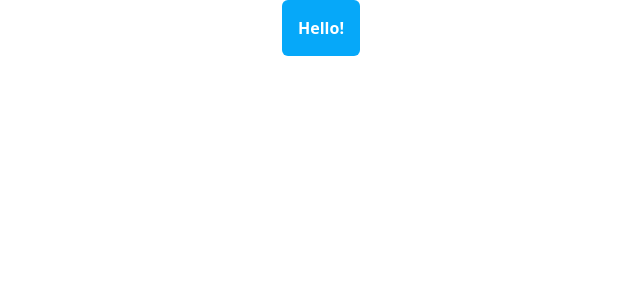
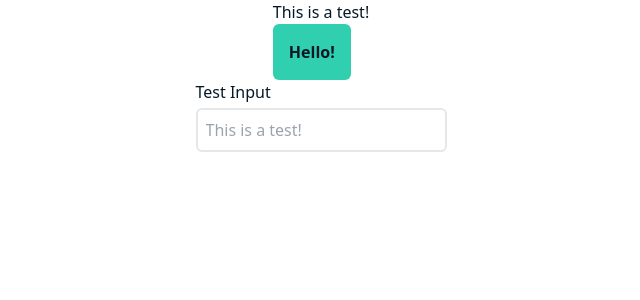
Before and after one commit to kevinanielsen/shurtle, a React (Vite) app in the folder frontend/: page / in a window 1280 px wide. Shown: the top 300 px of the page, without its empty margins (319-959 px from the left). Built offline with nearby package versions, Linux system fonts and the light colour scheme.

Commit message:
build: add input component

```diff
--- a/frontend/dev-dist/sw.js
+++ b/frontend/dev-dist/sw.js
@@ -82,7 +82,7 @@ define(['./workbox-5357ef54'], (function (workbox) { 'use strict';
     "revision": "2c81d9b0ad45b1d70d93e4e5be816fdc"
   }, {
     "url": "index.html",
-    "revision": "0.3u6nui7cvg"
+    "revision": "0.e1q4ajtkqlg"
   }], {});
   workbox.cleanupOutdatedCaches();
   workbox.registerRoute(new workbox.NavigationRoute(workbox.createHandlerBoundToURL("index.html"), {
--- a/frontend/src/App.tsx
+++ b/frontend/src/App.tsx
@@ -1,9 +1,25 @@
+import { useState } from "react";
 import Button from "./components/Button";
+import Input from "./components/Input";
 
 function App() {
+  const [value, setValue] = useState("");
+
   return (
     <main className="w-screen h-screen flex flex-col items-center">
-      <Button variant="sm">Hello!</Button>
+      <Button variant="sm" color="secondary" label="This is a test!">
+        Hello!
+      </Button>
+      <Input
+        type="text"
+        variant="sm"
+        disabled={false}
+        label="Test Input"
+        placeholder="This is a test!"
+        onChange={(e) => setValue(e.target.value)}
+        value={value}
+      />
+      <h2>{value}</h2>
     </main>
   );
 }
--- a/frontend/src/components/Button.tsx
+++ b/frontend/src/components/Button.tsx
@@ -7,6 +7,7 @@ interface ButtonProps {
   color?: "primary" | "secondary";
   label?: string;
   children: ReactNode;
+  onClick?: () => void;
 }
 
 const Button: React.FC<ButtonProps> = ({
@@ -15,11 +16,13 @@ const Button: React.FC<ButtonProps> = ({
   color,
   label,
   children,
+  onClick,
 }) => {
   return (
     <label>
       {label && <p>{label}</p>}
       <button
+        onClick={onClick}
         disabled={disabled}
         className={clsx(
           `
--- /dev/null
+++ b/frontend/src/components/Input.tsx
@@ -0,0 +1,64 @@
+import clsx from "clsx";
+import { ChangeEventHandler } from "react";
+
+interface InputProps {
+  type: "text" | "submit" | "reset";
+  placeholder?: string;
+  label?: string;
+  variant: "sm" | "md" | "lg";
+  disabled?: boolean;
+  error?: boolean;
+  ref?: React.MutableRefObject<null>;
+  onChange?: ChangeEventHandler<HTMLInputElement>;
+  value: string;
+  className?: string;
+}
+
+const Input: React.FC<InputProps> = ({
+  type,
+  placeholder,
+  label,
+  variant,
+  disabled,
+  error,
+  onChange,
+  value,
+  className,
+}) => {
+  return (
+    <label className={`flex flex-col gap-1 ${className}`}>
+      {label}
+      <input
+        type={type}
+        placeholder={placeholder}
+        disabled={disabled}
+        aria-disabled={disabled}
+        onChange={onChange}
+        value={value}
+        className={clsx(
+          `
+          rounded-md
+          p-2
+          border-2
+
+          focus:ring-2
+          focus:ring-main-500
+          focus:outline-none
+          focus:ring-offset-1
+
+          focus:transition-all
+          transition-all
+          duration-100
+        `,
+          variant === "sm" && "text-sm",
+          variant === "md" && "text-base",
+          variant === "lg" && "text-lg",
+          disabled && "opacity-75",
+          error && "ring-red-500 ring-offset-1 ring-2"
+        )}
+      />
+    </label>
+  );
+};
+
+export default Input;
```
